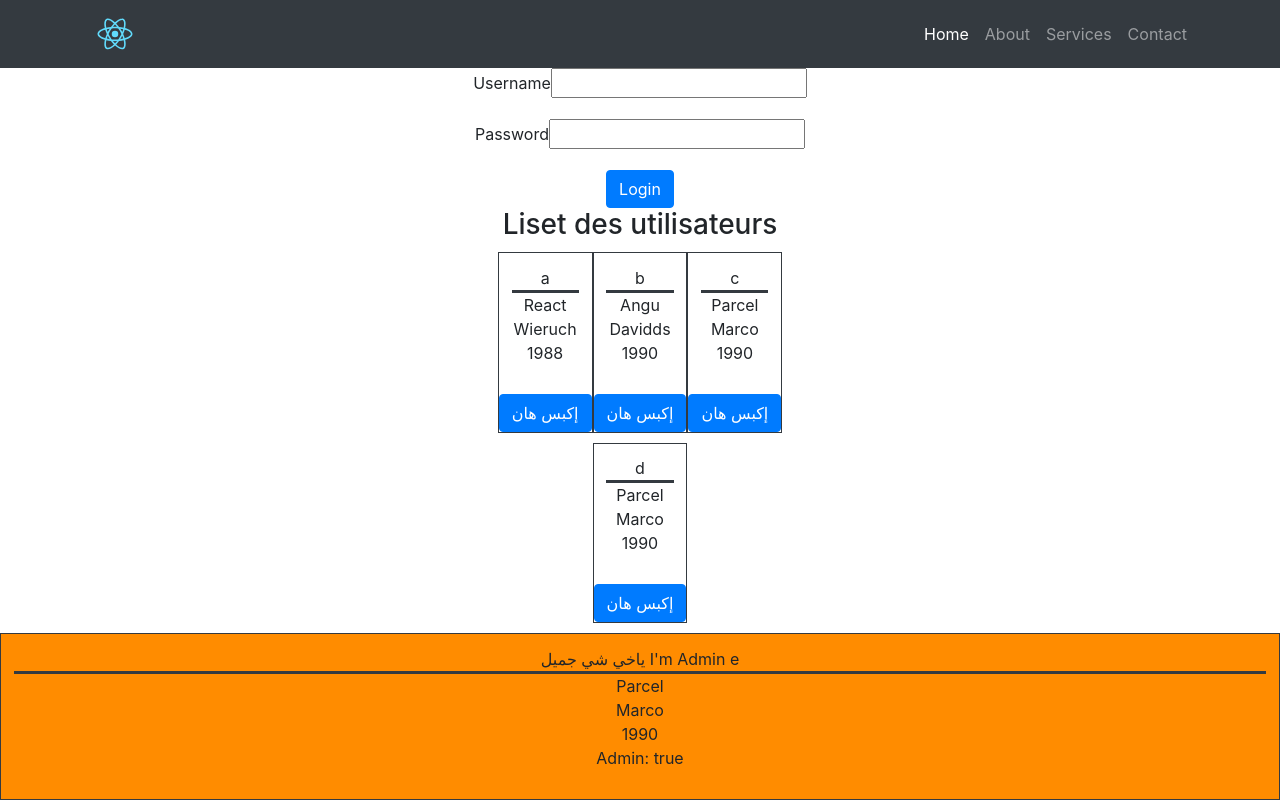
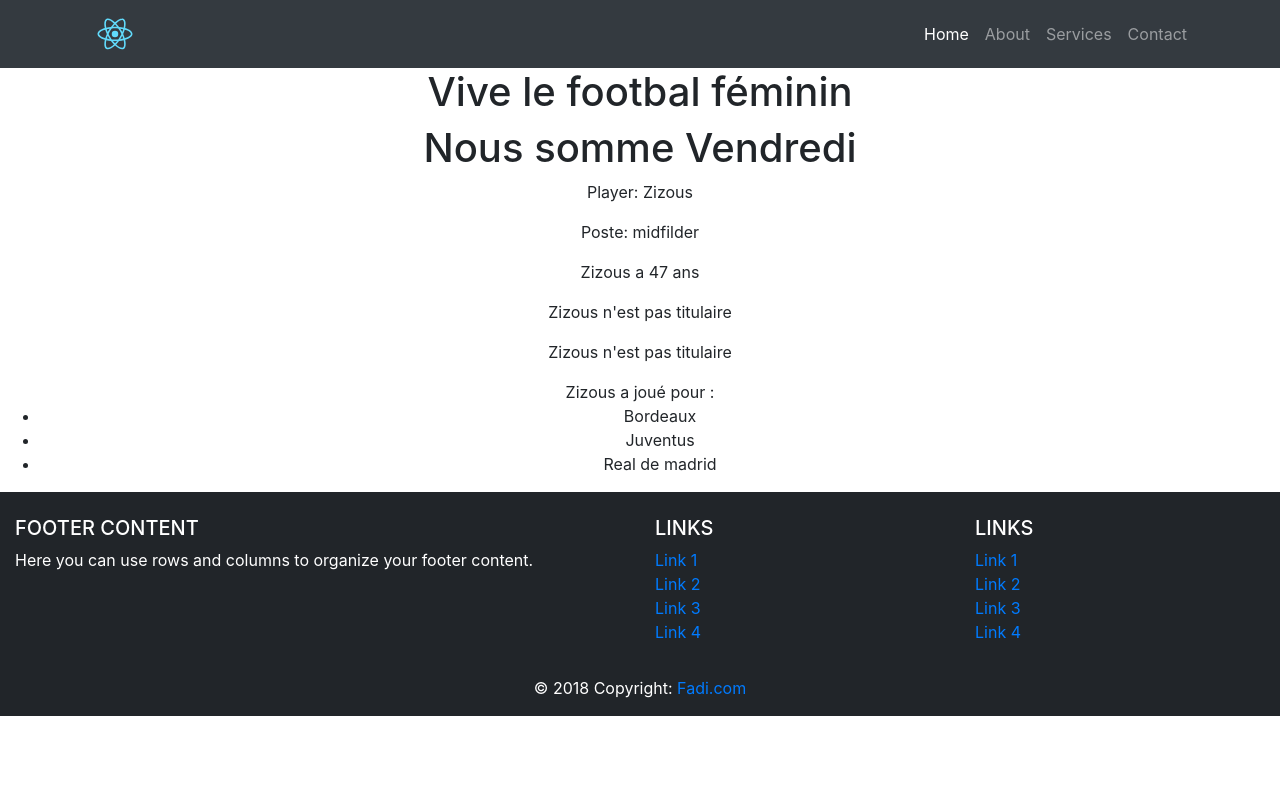
Before and after one commit to Letsfindme/React-SinglePage, a React (Create React App) app: page / in a window 1280 px wide. Shown: the top 800 px of the page. Built offline with nearby package versions, Linux system fonts and the light colour scheme.

Commit message:
Create new teams

```diff
--- a/src/components/main/index.js
+++ b/src/components/main/index.js
@@ -1,6 +1,9 @@
 import React from 'react';
+
 import Users from '../users/'
+import Qusers from '../qUsers/'
 import './main.css';
+import Players from "../players";
 
 export default class Body extends React.Component {
     constructor(props) {
@@ -53,7 +56,10 @@ export default class Body extends React.Component {
     render() {
         return (
             <main>
-                <form className="container" id="#overlay" onSubmit={(e) => this.handleSubmit(e)}>
+
+                <Players date={"Vendredi"}/>
+
+                {/*<form className="container" id="#overlay" onSubmit={(e) => this.handleSubmit(e)}>
                     <div className="form-group">
                         <label htmlFor="username">Username</label>
                         <input name="username" value={this.state.username}
@@ -68,7 +74,9 @@ export default class Body extends React.Component {
                     <button className="btn btn-primary">Login</button>
                     {this.state.submitted &&<div class="loader"><p>Loading...</p></div> }
                 </form>
+
                 <Users />
+                <Qusers />*/}
             </main>
         )
     }
--- /dev/null
+++ b/src/components/players/index.js
@@ -0,0 +1,62 @@
+import React from 'react'
+import Player from "./player";
+
+export default class Players extends React.Component {
+
+    constructor(props) {
+        super(props)
+
+        this.state= {
+            players:[
+                {
+                    name:'Wendie',
+                    poste:'defender',
+                    isPermanent:true
+                },
+                {
+                    name:'Amandine',
+                    poste:'midfielder',
+                    isPermanent:true
+                },
+                {
+                    name:'Sakina',
+                    poste:'defender',
+                    isPermanent:true
+                },
+                {
+                    name:'Sarah',
+                    poste:'goalkeeper',
+                    isPermanent:true
+                },
+                {
+                    name:'Eugénie',
+                    poste:'forward',
+                    isPermanent:true
+                },
+            ]
+        }
+    }
+
+
+    render() {
+        console.log(this.props)
+        return(
+            <section>
+                <h1>Vive le footbal féminin</h1>
+                <h1>Nous somme {this.props.date}</h1>
+                <Player
+                    name={'Zizous'}
+                    poste={'midfilder'}
+                    age={47}
+                    isPermanent={false}
+                    teams={[
+                        'Bordeaux',
+                        'Juventus',
+                        'Real de madrid'
+                    ]}
+                />
+            </section>
+        )
+    }
+
+}
--- /dev/null
+++ b/src/components/players/player.js
@@ -0,0 +1,41 @@
+import React from 'react'
+
+export default class Player extends React.Component {
+
+    constructor(props) {
+        super(props);
+
+        this.state = {}
+    }
+
+    render() {
+        return (
+            <div>
+                <p>Player: {this.props.name}</p>
+                <p>Poste: {this.props.poste}</p>
+                <p>{this.props.name} a {this.props.age} ans</p>
+                <p>
+                    {this.props.isPermanent ?
+                        this.props.name + " est titulaire" :
+                        this.props.name + " n'est pas titulaire"}
+                </p>
+                <p>
+                    {this.props.name}
+                    {this.props.isPermanent && <span> est titulaire</span>}
+                    {!this.props.isPermanent && <span> n'est pas titulaire</span>}
+                </p>
+                <p>
+                    {this.props.name} a joué pour :
+                    <ul>
+                        {this.props.teams.map((team) => {
+                            return (
+                                <li>{team}</li>
+                            )
+                        })}
+                    </ul>
+
+                </p>
+            </div>
+        )
+    }
+}
--- a/src/components/qUsers/index.js
+++ b/src/components/qUsers/index.js
@@ -58,10 +58,6 @@ export default class Users extends React.Component {
         })
 
     }
-
-
-
-
 
 
     // handleClick(e, user) {
```
